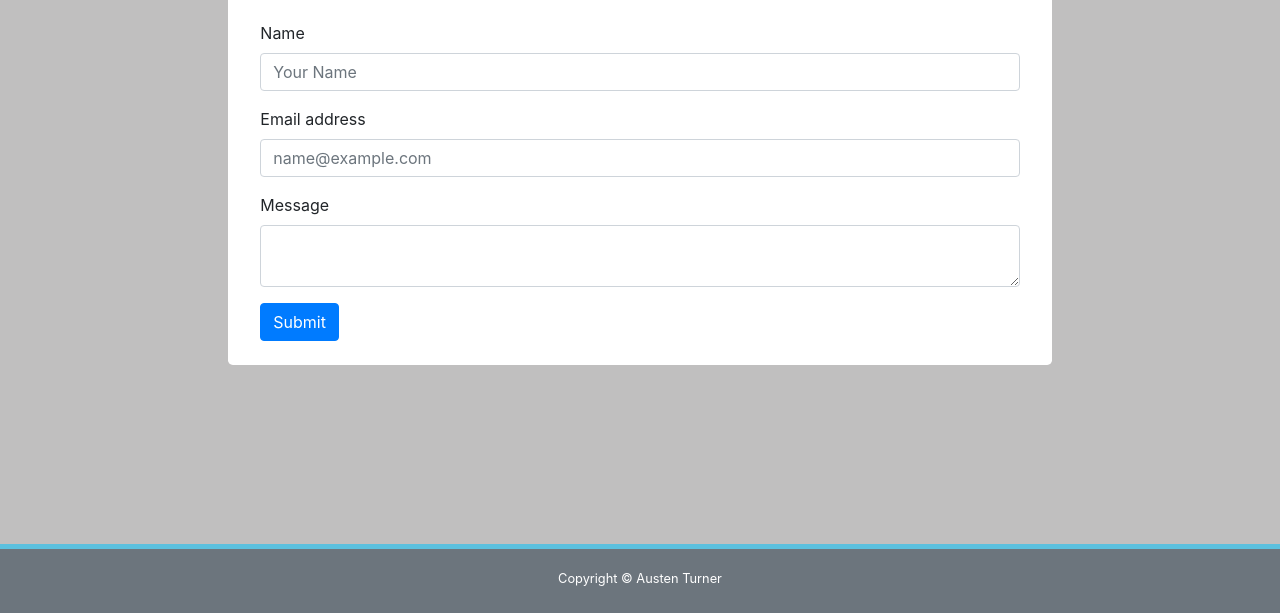
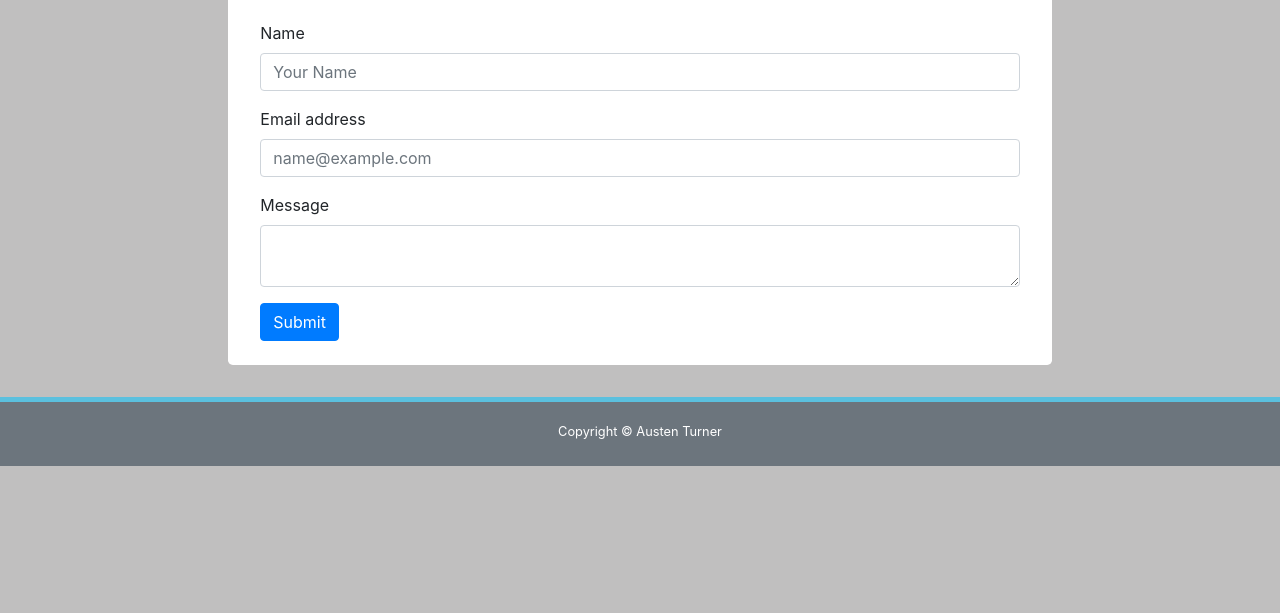
Before and after one commit to austenpturner/bootstrap-portfolio, a plain HTML site: page contact.html in a window 1280 px wide. Shown: the part 187-800 px from the top of the page. Drawn offline with nearby package versions, Linux system fonts and the light colour scheme.

Commit message:
change footer

```diff
--- a/contact.html
+++ b/contact.html
@@ -60,7 +60,7 @@
     </div>
 
     <!-- Main footer -->
-    <footer class="fixed-bottom py-2 bg-secondary text-white">
+    <footer class="py-2 bg-secondary text-white">
         <div class="container text-center">
           <p><small>Copyright &copy; Austen Turner</small></p>
         </div>
```
